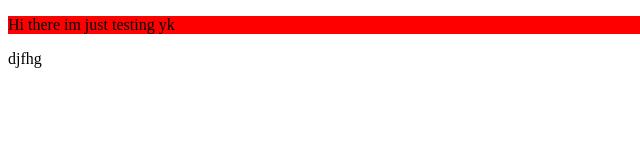
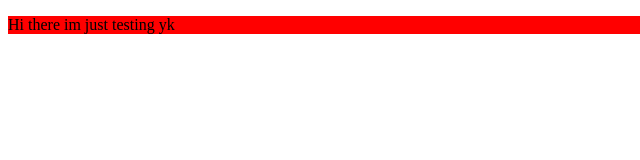
Before and after one commit to Mufasa3211/LearningGit2, a plain HTML site: page index.html in a window 1280 px wide. Shown: the full height of the page, 0-640 px from the left. Drawn offline with Linux system fonts and the light colour scheme.

Commit message:
Typo
There was a typo with some random text. I got rid of it!

```diff
--- a/index.html
+++ b/index.html
@@ -14,7 +14,6 @@
             Hi there im just testing yk
         </p>
 
-djfhg
 
 </body>
 </html>
```
